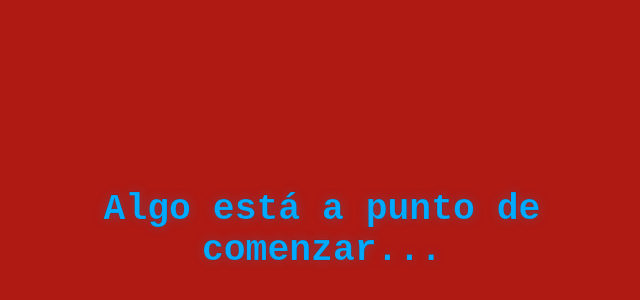
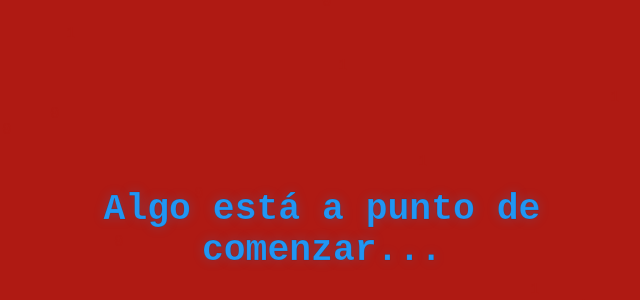
Before and after one commit to we-are-juniors/interfaz_p-gina, a plain HTML site: page index.html in a window 1280 px wide. Shown: the part 170-470 px from the top of the page, without its empty margins (318-958 px from the left). Drawn offline with Linux system fonts and the light colour scheme.

Commit message:
Update message color in index.html

```diff
--- a/index.html
+++ b/index.html
@@ -24,7 +24,7 @@
       top:50%;
       left:50%;
       transform:translate(-50%,-50%);
-      color:#00aaff;         /* azul */
+      color:#2196f3;         /* azul */
       font-size:2.8rem;
       font-weight:700;
       text-align:center;
```
